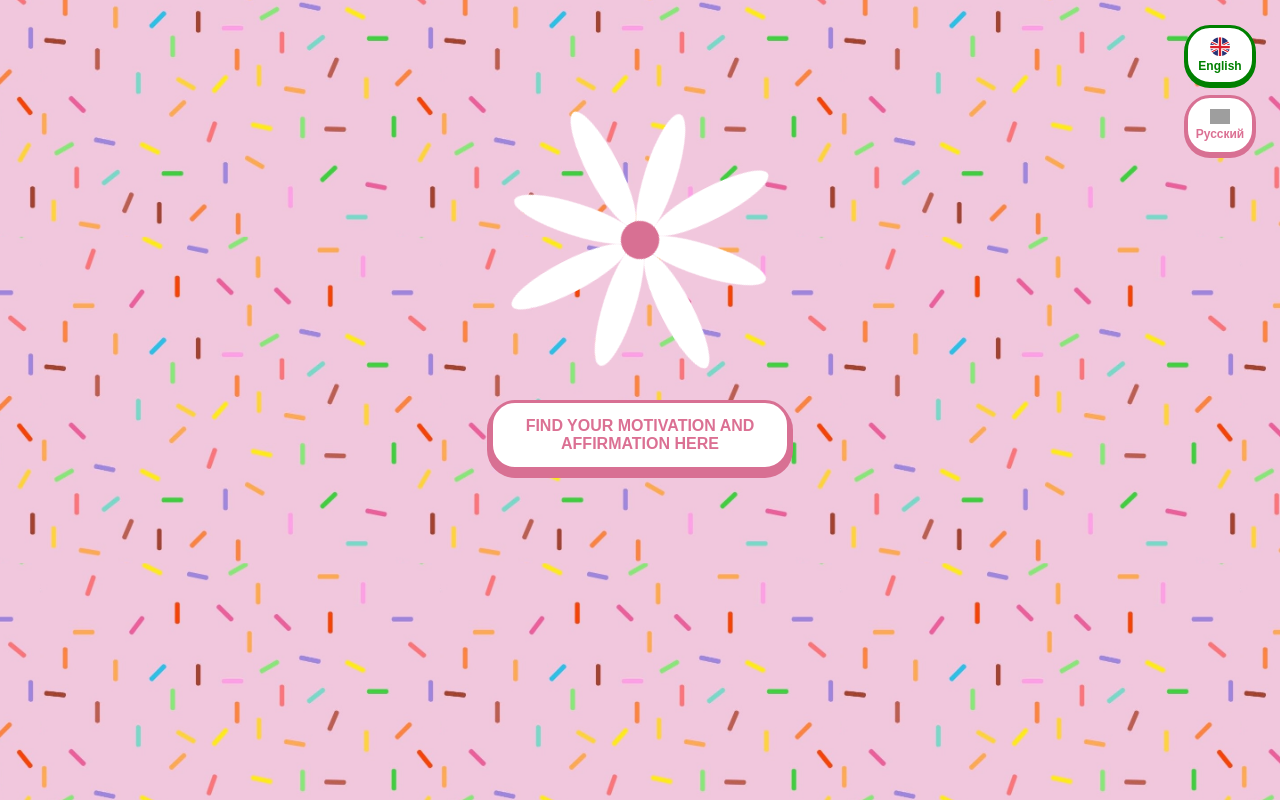
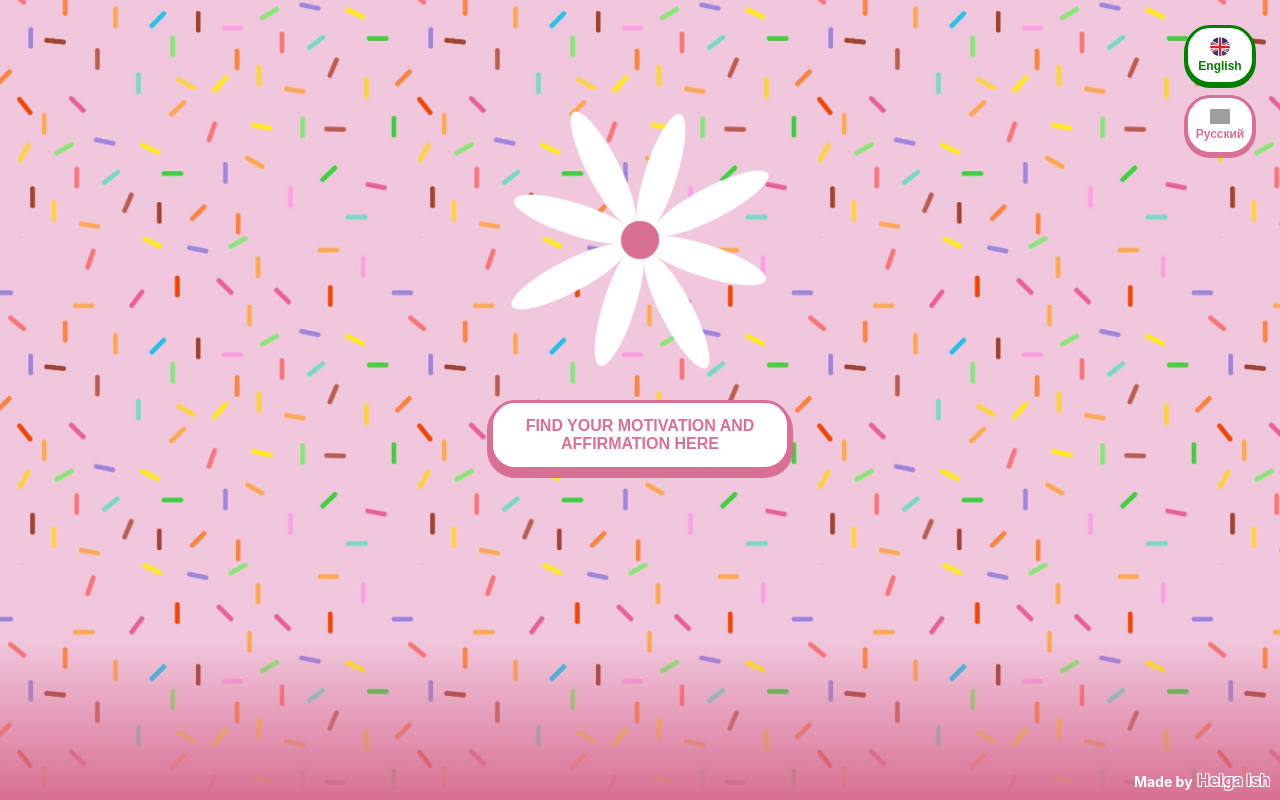
Before and after one commit to helga-ish/motivator, a React (Create React App) app: page / in a window 1280 px wide. Built offline with nearby package versions, Linux system fonts and the light colour scheme; grey boxes are pictures that could not be loaded.

Commit message:
feat: add favicon, footer and link to insta

```diff
--- a/public/index.html
+++ b/public/index.html
@@ -24,7 +24,7 @@
       work correctly both with client-side routing and a non-root public URL.
       Learn how to configure a non-root public URL by running `npm run build`.
     -->
-    <title>React App</title>
+    <title>Motivator</title>
   </head>
   <body>
     <noscript>You need to enable JavaScript to run this app.</noscript>
--- a/src/App.css
+++ b/src/App.css
@@ -1,5 +1,7 @@
 .App {
   /* cursor: url(''); */
+  display: grid;
+  grid-template-rows: 80vh 20vh;
   text-align: center;
   background-image: url('./images/background1.jpg');
   background-size: 400px;
@@ -18,13 +20,10 @@
 }
 
 .change-languages_button {
-  /* border: 3px solid #d87093; */
   background-color: white;
-  /* color:palevioletred; */
   width: 70px;
   height: 60px;
   border-radius: 25px;
-  /* box-shadow: 0px 2px 0px 1px #d87093; */
   font-size: 12px;
   font-weight: bold;
   cursor: pointer;
@@ -39,7 +38,7 @@
 
 .change-languages_button.active {
   color: #008000;
-  box-shadow: 0px 2px 0px 1px #008000;
+  box-shadow: 0px 2px 0px 1px rgb(0, 128, 0);
   border: 3px solid #008000;
 }
 
@@ -97,7 +96,7 @@
 }
 
 .App-header {
-  min-height: 100vh;
+  min-height: min-content;
   display: grid;
   grid-template-columns: 1fr;
   grid-template-rows: 25vh 25vh 50vh;
@@ -118,7 +117,7 @@
   color: #d87093;
   border: 3px solid #d87093;
   border-radius: 25px;
-  box-shadow: 0px 5px 0px 3px #d87093;
+  box-shadow: 0px 5px 0px 3px rgb(216, 112, 147);
   padding: 15px;
 }
 
@@ -159,6 +158,38 @@
   padding: 2px;
 }
 
+.App-footer {
+  display: flex;
+  background: linear-gradient(to bottom, rgba(255, 192, 203, 0) 0%, rgb(216, 112, 147) 100%);
+  background-size: cover;
+  color: white;
+  text-align: end;
+  justify-content: end;
+  align-items: end;
+  padding: 10px;
+}
+
+.footer__text {
+  padding: 0;
+  padding-right: 5px;
+  margin: 0;
+  font-weight: bold;
+  font-size: 14px;
+  color: white;
+}
+
+.footer__link {
+  text-decoration: none;
+  color: rgb(216, 112, 147);
+  text-shadow:
+  1px 1px 0 #ffffff,
+  -1px 1px 0 #ffffff,
+  -1px -1px 0 #ffffff,
+  1px -1px 0 #ffffff;
+  font-weight: bold;
+  font-size: 16px;
+}
+
 @media (prefers-reduced-motion: no-preference) {
   .App-logo {
     animation: App-logo-spin infinite 20s linear;
--- a/src/App.js
+++ b/src/App.js
@@ -65,6 +65,7 @@ function App() {
           </div>
         </div>
       </header>
+      <footer className='App-footer'><p className='footer__text'>Made by</p><a className='footer__link' href='https://www.instagram.com/helga_ish/'> Helga Ish</a></footer>
     </div>
   );
 }
```
Also changed, not shown: 1 other file (tests, documents, lock files or other folders).
